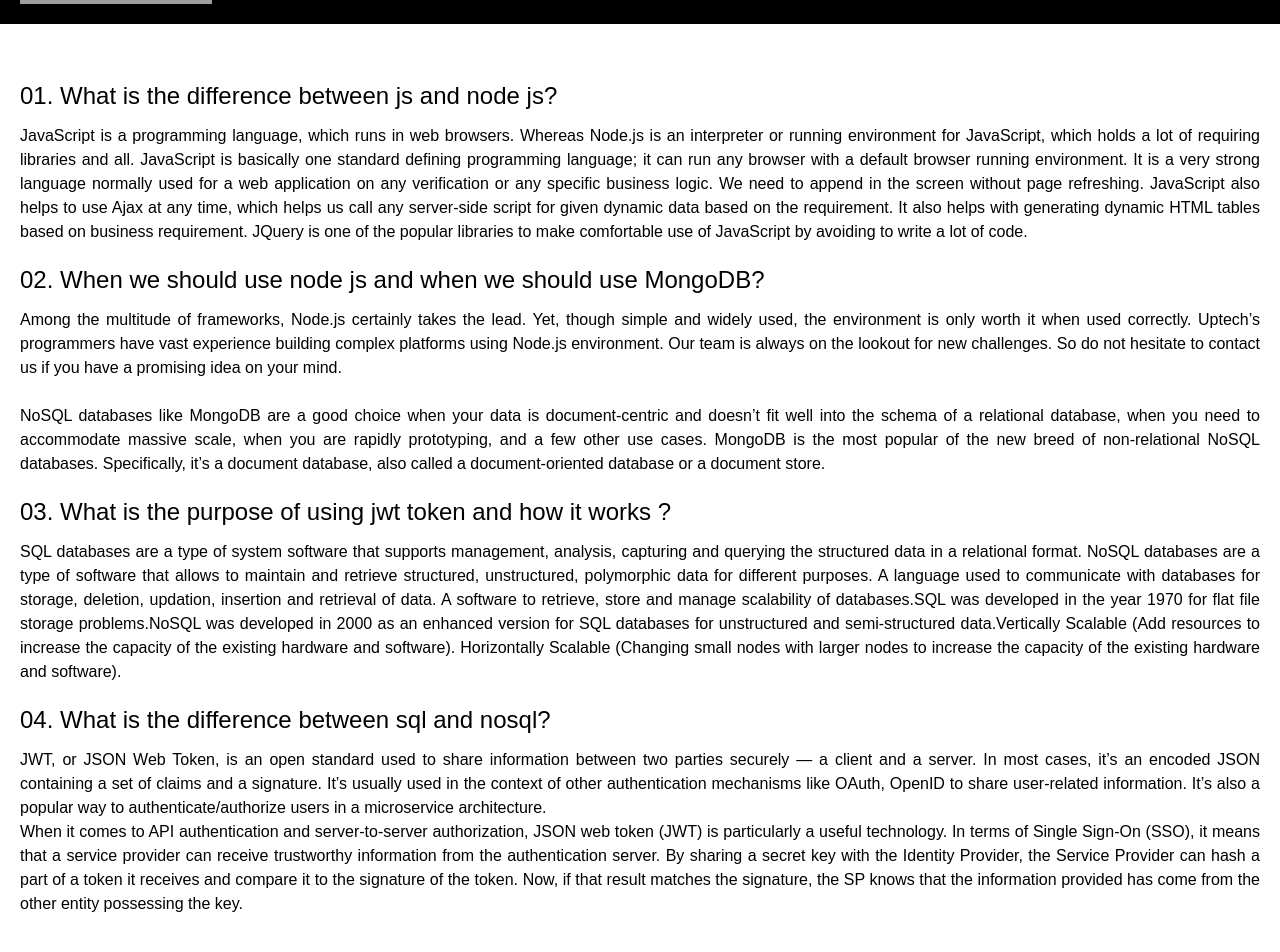
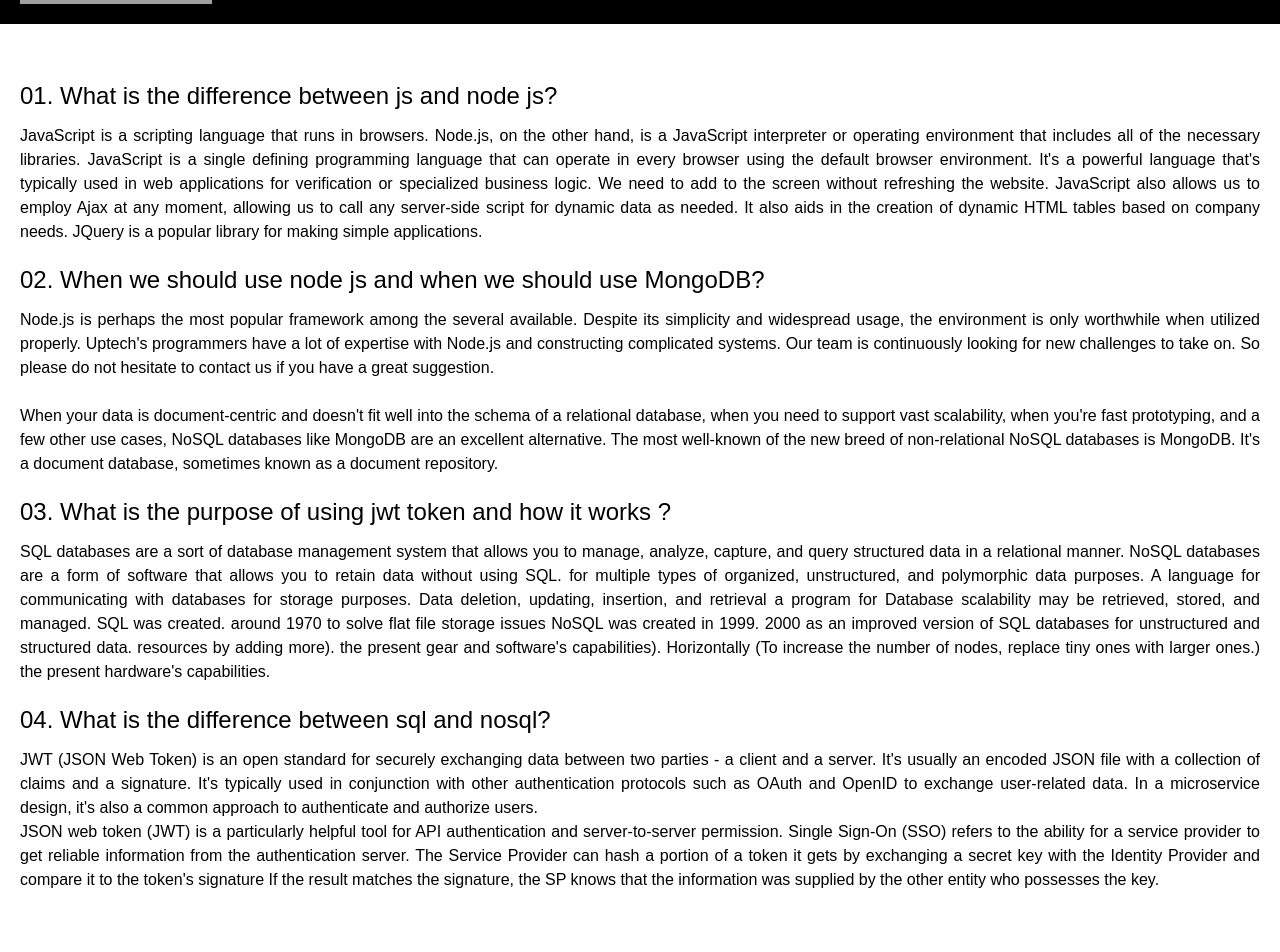
Before and after one commit to Tareq-dev/Pedal-prince, a React (Create React App) app: page /blog in a window 1280 px wide. Shown: the part 160-1112 px from the top of the page. Built offline with nearby package versions, Linux system fonts and the light colour scheme; no server answers; grey boxes are pictures that could not be loaded; what tw-elements would draw is missing.

Commit message:
heroku add

```diff
--- /dev/null
+++ b/src/components/Hooks/useToken.js
@@ -0,0 +1,22 @@
+import axios from "axios";
+import { useEffect, useState } from "react";
+
+const useToken = (user) => {
+  const [token, setToken] = useState();
+  useEffect(() => {
+    const getToken = async () => {
+      const email = user?.user?.email;
+      if(email){
+          const { data } = await axios.post(
+               "https://agile-plains-67677.herokuapp.com/login",
+               { email }
+             );
+             setToken(data);
+             localStorage.setItem("accessToken", data);
+      }
+    };
+    getToken();
+  }, [user]);
+  return [token];
+};
+export default useToken;
--- a/src/components/Pages/AddItem/AddItem.js
+++ b/src/components/Pages/AddItem/AddItem.js
@@ -13,7 +13,6 @@ const AddItem = () => {
 
     //post to backend
 
-    //    const url = `https://pure-chamber-87771.herokuapp.com/service`;
     fetch("https://agile-plains-67677.herokuapp.com/products", {
       method: "POST",
       headers: {
--- a/src/components/Pages/Blogs/Blogs.js
+++ b/src/components/Pages/Blogs/Blogs.js
@@ -8,19 +8,17 @@ const Blogs = () => {
           01. What is the difference between js and node js?
         </h1>
         <p className="text-justify">
-          JavaScript is a programming language, which runs in web browsers.
-          Whereas Node.js is an interpreter or running environment for
-          JavaScript, which holds a lot of requiring libraries and all.
-          JavaScript is basically one standard defining programming language; it
-          can run any browser with a default browser running environment. It is
-          a very strong language normally used for a web application on any
-          verification or any specific business logic. We need to append in the
-          screen without page refreshing. JavaScript also helps to use Ajax at
-          any time, which helps us call any server-side script for given dynamic
-          data based on the requirement. It also helps with generating dynamic
-          HTML tables based on business requirement. JQuery is one of the
-          popular libraries to make comfortable use of JavaScript by avoiding to
-          write a lot of code.
+          JavaScript is a scripting language that runs in browsers. Node.js, on
+          the other hand, is a JavaScript interpreter or operating environment
+          that includes all of the necessary libraries. JavaScript is a single
+          defining programming language that can operate in every browser using
+          the default browser environment. It's a powerful language that's
+          typically used in web applications for verification or specialized
+          business logic. We need to add to the screen without refreshing the
+          website. JavaScript also allows us to employ Ajax at any moment,
+          allowing us to call any server-side script for dynamic data as needed.
+          It also aids in the creation of dynamic HTML tables based on company
+          needs. JQuery is a popular library for making simple applications.
         </p>
       </div>
       <div>
@@ -28,21 +26,22 @@ const Blogs = () => {
           02. When we should use node js and when we should use MongoDB?
         </h1>
         <p className="text-justify">
-          Among the multitude of frameworks, Node.js certainly takes the lead.
-          Yet, though simple and widely used, the environment is only worth it
-          when used correctly. Uptech’s programmers have vast experience
-          building complex platforms using Node.js environment. Our team is
-          always on the lookout for new challenges. So do not hesitate to
-          contact us if you have a promising idea on your mind.
+          Node.js is perhaps the most popular framework among the several
+          available. Despite its simplicity and widespread usage, the
+          environment is only worthwhile when utilized properly. Uptech's
+          programmers have a lot of expertise with Node.js and constructing
+          complicated systems. Our team is continuously looking for new
+          challenges to take on. So please do not hesitate to contact us if you
+          have a great suggestion.
           <br />
           <br />
-          NoSQL databases like MongoDB are a good choice when your data is
-          document-centric and doesn’t fit well into the schema of a relational
-          database, when you need to accommodate massive scale, when you are
-          rapidly prototyping, and a few other use cases. MongoDB is the most
-          popular of the new breed of non-relational NoSQL databases.
-          Specifically, it’s a document database, also called a
-          document-oriented database or a document store.
+          When your data is document-centric and doesn't fit well into the
+          schema of a relational database, when you need to support vast
+          scalability, when you're fast prototyping, and a few other use cases,
+          NoSQL databases like MongoDB are an excellent alternative. The most
+          well-known of the new breed of non-relational NoSQL databases is
+          MongoDB. It's a document database, sometimes known as a document
+          repository.
         </p>
       </div>
       <div>
@@ -50,19 +49,19 @@ const Blogs = () => {
           03. What is the purpose of using jwt token and how it works ?
         </h1>
         <p className="text-justify">
-          SQL databases are a type of system software that supports management,
-          analysis, capturing and querying the structured data in a relational
-          format. NoSQL databases are a type of software that allows to maintain
-          and retrieve structured, unstructured, polymorphic data for different
-          purposes. A language used to communicate with databases for storage,
-          deletion, updation, insertion and retrieval of data. A software to
-          retrieve, store and manage scalability of databases.SQL was developed
-          in the year 1970 for flat file storage problems.NoSQL was developed in
-          2000 as an enhanced version for SQL databases for unstructured and
-          semi-structured data.Vertically Scalable (Add resources to increase
-          the capacity of the existing hardware and software). Horizontally
-          Scalable (Changing small nodes with larger nodes to increase the
-          capacity of the existing hardware and software).
+          SQL databases are a sort of database management system that allows you
+          to manage, analyze, capture, and query structured data in a relational
+          manner. NoSQL databases are a form of software that allows you to
+          retain data without using SQL. for multiple types of organized,
+          unstructured, and polymorphic data purposes. A language for
+          communicating with databases for storage purposes. Data deletion,
+          updating, insertion, and retrieval a program for Database scalability
+          may be retrieved, stored, and managed. SQL was created. around 1970 to
+          solve flat file storage issues NoSQL was created in 1999. 2000 as an
+          improved version of SQL databases for unstructured and structured
+          data. resources by adding more). the present gear and software's
+          capabilities). Horizontally (To increase the number of nodes, replace
+          tiny ones with larger ones.) the present hardware's capabilities.
         </p>
       </div>
       <div>
@@ -70,22 +69,21 @@ const Blogs = () => {
           04. What is the difference between sql and nosql?
         </h1>
         <p className="text-justify">
-          JWT, or JSON Web Token, is an open standard used to share information
-          between two parties securely — a client and a server. In most cases,
-          it’s an encoded JSON containing a set of claims and a signature. It’s
-          usually used in the context of other authentication mechanisms like
-          OAuth, OpenID to share user-related information. It’s also a popular
-          way to authenticate/authorize users in a microservice architecture.
+          JWT (JSON Web Token) is an open standard for securely exchanging data
+          between two parties - a client and a server. It's usually an encoded
+          JSON file with a collection of claims and a signature. It's typically
+          used in conjunction with other authentication protocols such as OAuth
+          and OpenID to exchange user-related data. In a microservice design,
+          it's also a common approach to authenticate and authorize users.
           <br />
-          When it comes to API authentication and server-to-server
-          authorization, JSON web token (JWT) is particularly a useful
-          technology. In terms of Single Sign-On (SSO), it means that a service
-          provider can receive trustworthy information from the authentication
-          server. By sharing a secret key with the Identity Provider, the
-          Service Provider can hash a part of a token it receives and compare it
-          to the signature of the token. Now, if that result matches the
-          signature, the SP knows that the information provided has come from
-          the other entity possessing the key.
+          JSON web token (JWT) is a particularly helpful tool for API
+          authentication and server-to-server permission. Single Sign-On (SSO)
+          refers to the ability for a service provider to get reliable
+          information from the authentication server. The Service Provider can
+          hash a portion of a token it gets by exchanging a secret key with the
+          Identity Provider and compare it to the token's signature If the
+          result matches the signature, the SP knows that the information was
+          supplied by the other entity who possesses the key.
         </p>
       </div>
     </div>
--- a/src/components/Pages/Login/CustomLogin/CustomLogin.js
+++ b/src/components/Pages/Login/CustomLogin/CustomLogin.js
@@ -3,6 +3,7 @@ import React, { useState } from "react";
 import { useSignInWithEmailAndPassword } from "react-firebase-hooks/auth";
 import { Link, useLocation, useNavigate } from "react-router-dom";
 import auth from "../../../firebase.init";
+import useToken from "../../../Hooks/useToken";
 import Loading from "../../Loading/Loading";
 import SocialLogin from "../SocialLogin/SocialLogin";
 
@@ -13,20 +14,14 @@ const CustomLogin = () => {
     useSignInWithEmailAndPassword(auth);
   const location = useLocation();
   const navigate = useNavigate();
+  const [token] = useToken(user);
   const from = location.state?.from?.pathname || "/";
 
-  if (error) {
-    return (
-      <div>
-        <p>Error: {error.message}</p>
-      </div>
-    );
-  }
   if (loading) {
     return <Loading />;
   }
-  if (user) {
-    navigate(from, { replace: true });
+  if (token) {
+     navigate(from, { replace: true });
   }
   const handleSubmit = async (event) => {
     event.preventDefault();
@@ -36,7 +31,7 @@ const CustomLogin = () => {
       { email }
     );
     localStorage.setItem("accessToken", data.accessToken);
-    navigate(from, { replace: true });
+     navigate(from, { replace: true });
   };
 
   return (
@@ -61,15 +56,17 @@ const CustomLogin = () => {
           onChange={(e) => setPassword(e.target.value)}
         />
         <br />
+        <p className="mx-2 mb-2 text-red-500">{error ? error.message : ""}</p>
         <div className="flex justify-center">
-          <button className="bg-sky-400 w-full py-2">Register</button>
+          <button className="bg-sky-400 w-full py-2">Login</button>
         </div>
-        <p className="mt-1">Already have an account ?</p>
+        <p className="mt-1">Don't have an account ?</p>
         <p className="mt-1 text-blue-700 underline">
-          <Link to="/login">Sign In .</Link>{" "}
+          <Link to="/register">Please Register .</Link>
         </p>
         <div className="text-center text-gray-400 mb-4">
           __________ or __________
+          <p>Continue with </p>
         </div>
         <SocialLogin />
       </form>
--- a/src/components/Pages/Login/Register/Register.js
+++ b/src/components/Pages/Login/Register/Register.js
@@ -1,7 +1,9 @@
 import React, { useState } from "react";
 import { useCreateUserWithEmailAndPassword } from "react-firebase-hooks/auth";
-import { Link } from "react-router-dom";
+import { Link,  useNavigate } from "react-router-dom";
 import auth from "../../../firebase.init";
+import useToken from "../../../Hooks/useToken";
+import Loading from "../../Loading/Loading";
 import SocialLogin from "../SocialLogin/SocialLogin";
 const Register = () => {
   const [email, setEmail] = useState("");
@@ -9,23 +11,14 @@ const Register = () => {
   const [confirmPassword, setConfirmPassword] = useState("");
   const [createUserWithEmailAndPassword, user, loading, error] =
     useCreateUserWithEmailAndPassword(auth);
+  const [token] = useToken(user);
+  const navigate = useNavigate();
 
-  if (error) {
-    return (
-      <div>
-        <p>Error: {error.message}</p>
-      </div>
-    );
-  }
   if (loading) {
-    return <p>Loading...</p>;
+    return <Loading />;
   }
   if (user) {
-    return (
-      <div>
-        <p>Registered User: {user.email}</p>
-      </div>
-    );
+    navigate("/");
   }
   return (
     <div className="flex justify-center py-20 m-3">
@@ -57,6 +50,7 @@ const Register = () => {
           onChange={(e) => setConfirmPassword(e.target.value)}
         />
         <br />
+        <p>{error ? error.message : ""}</p>
         <div className="flex justify-center">
           <button
             className="bg-sky-400 w-full py-2"
@@ -68,12 +62,15 @@ const Register = () => {
           </button>
         </div>
         <p className="mt-1">Already have an account ?</p>
-        <p className="mt-1 text-blue-700 underline"><Link to='/login'>Sign In .</Link> </p>
+        <p className="mt-1 text-blue-700 underline">
+          <Link to="/login">Sign In .</Link>{" "}
+        </p>
         <div className="text-center text-gray-400 mb-4">
-        __________ or __________
+          __________ or __________
+          <p>Continue with</p>
+        </div>
+        <SocialLogin />
       </div>
-        <SocialLogin />
-        </div>
     </div>
   );
 };
--- a/src/components/Pages/Login/SocialLogin/SocialLogin.js
+++ b/src/components/Pages/Login/SocialLogin/SocialLogin.js
@@ -5,6 +5,8 @@ import {
 } from "react-firebase-hooks/auth";
 import { useLocation, useNavigate } from "react-router-dom";
 import auth from "../../../firebase.init";
+import useToken from "../../../Hooks/useToken";
+import Loading from './../../Loading/Loading';
 
 const SocialLogin = () => {
   const [signInWithGoogle, user, loading, error] = useSignInWithGoogle(auth);
@@ -12,31 +14,32 @@ const SocialLogin = () => {
     useSignInWithFacebook(auth);
   const navigate = useNavigate();
   const location = useLocation();
+  const token = useToken(user || fbuser);
 
   let from = location.state?.from?.pathname || "/";
 
-  if (error || fberror) {
-    return (
-      <div>
-        <p>Error: {error.message}</p>
-      </div>
-    );
+  if (loading || fbloading) {
+    return <Loading />;
   }
-  if (loading || fbloading) {
-    return <p>Loading...</p>;
-  }
-  if (user || fbuser) {
-    return navigate(from, { replace: true });
+
+  if (token) {
+  //  navigate(from, { replace: true });
   }
 
   return (
-    <div className="flex">
+    <div>
+      <p className="text-red-500">{error || fberror ? error.message : ""}</p>
+      <div className="flex justify-between mt-5">
         <button
           onClick={() => signInWithGoogle()}
           className="flex align-center border p-1 rounded-lg border-sky-400"
         >
-        <img className="w-6" src="https://i.ibb.co/5k5bzzG/google.png" alt="" />
-        <p className="mx-2">Continue with Google</p>
+          <img
+            className="w-6"
+            src="https://i.ibb.co/5k5bzzG/google.png"
+            alt=""
+          />
+          <p className="mx-2">Google</p>
         </button>
         <button
           onClick={() => signInWithFacebook()}
@@ -47,8 +50,9 @@ const SocialLogin = () => {
             src="https://i.ibb.co/DwNRDFW/facebook.png"
             alt=""
           />
-        <p className="mx-2">Continue with Facebook</p>
+          <p className="mx-2">Facebook</p>
         </button>
+      </div>
     </div>
   );
 };
```
Also changed, not shown: src/API/axiosSecret.js (added, +39 -0 lines), src/components/Pages/MyItem/MyItem.js (+17 -6 lines), src/components/Pages/RequireAuth/RequireAuth.js (+28 -2 lines), src/components/Pages/SingleInventory/SingleInventory.js (+9 -2 lines), firebase.json, 2 other files (tests, documents, lock files or other folders). Lines whose indentation alone changed are shown as unchanged.
